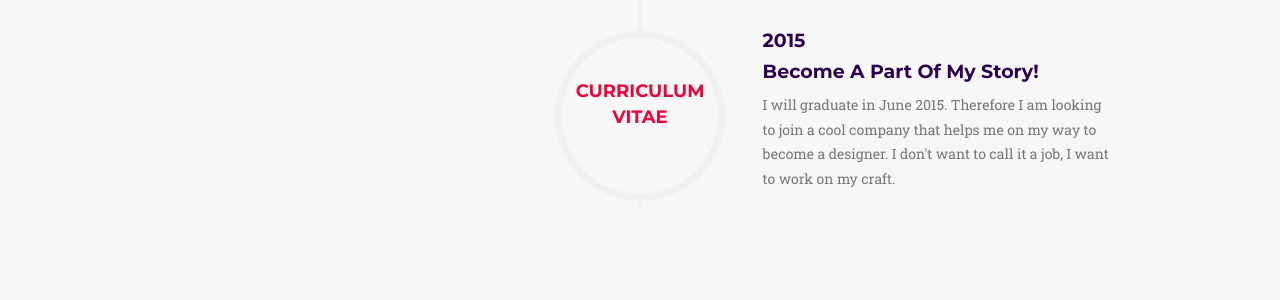
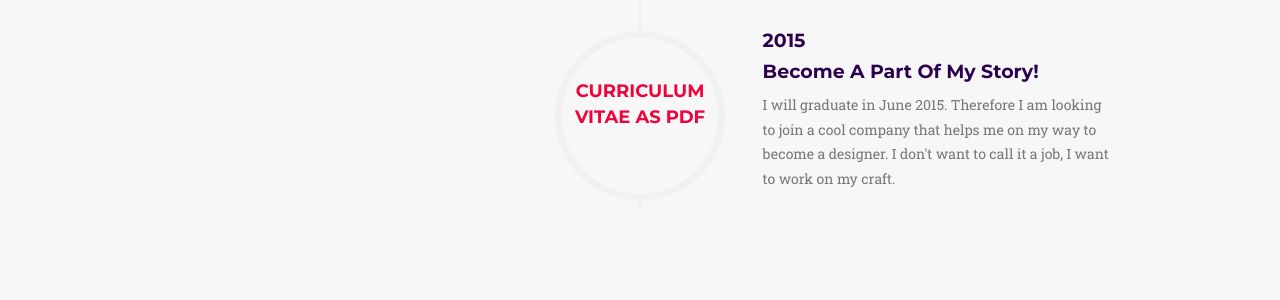
Before and after one commit to marororom/marororom.github.io, a Jekyll site: the page built from index.html, in a window 1280 px wide and 900 px high, scrolled down 2883 px. Shown: the part 180-480 px from the top of the window. Built offline with Jekyll 4.4.1, drawn with Linux system fonts in a browser that asks for light colours; some web fonts are replaced.

Commit message:
moved pdf

```diff
--- a/_includes/about.html
+++ b/_includes/about.html
@@ -54,7 +54,7 @@
                         </li>
                         <li class="timeline-inverted">
                             <div class="timeline-image">
-                                <h4 class="btn-timeline"><a href="Marcel_Rominger.pdf">Curriculum Vitae</a></h4>
+                                <h4 class="btn-timeline"><a href="Marcel_Rominger.pdf">Curriculum Vitae As PDF</a></h4>
                             </div>
                             <div class="timeline-panel">
                                 <div class="timeline-heading">
```
Also changed, not shown: 2 other files.
